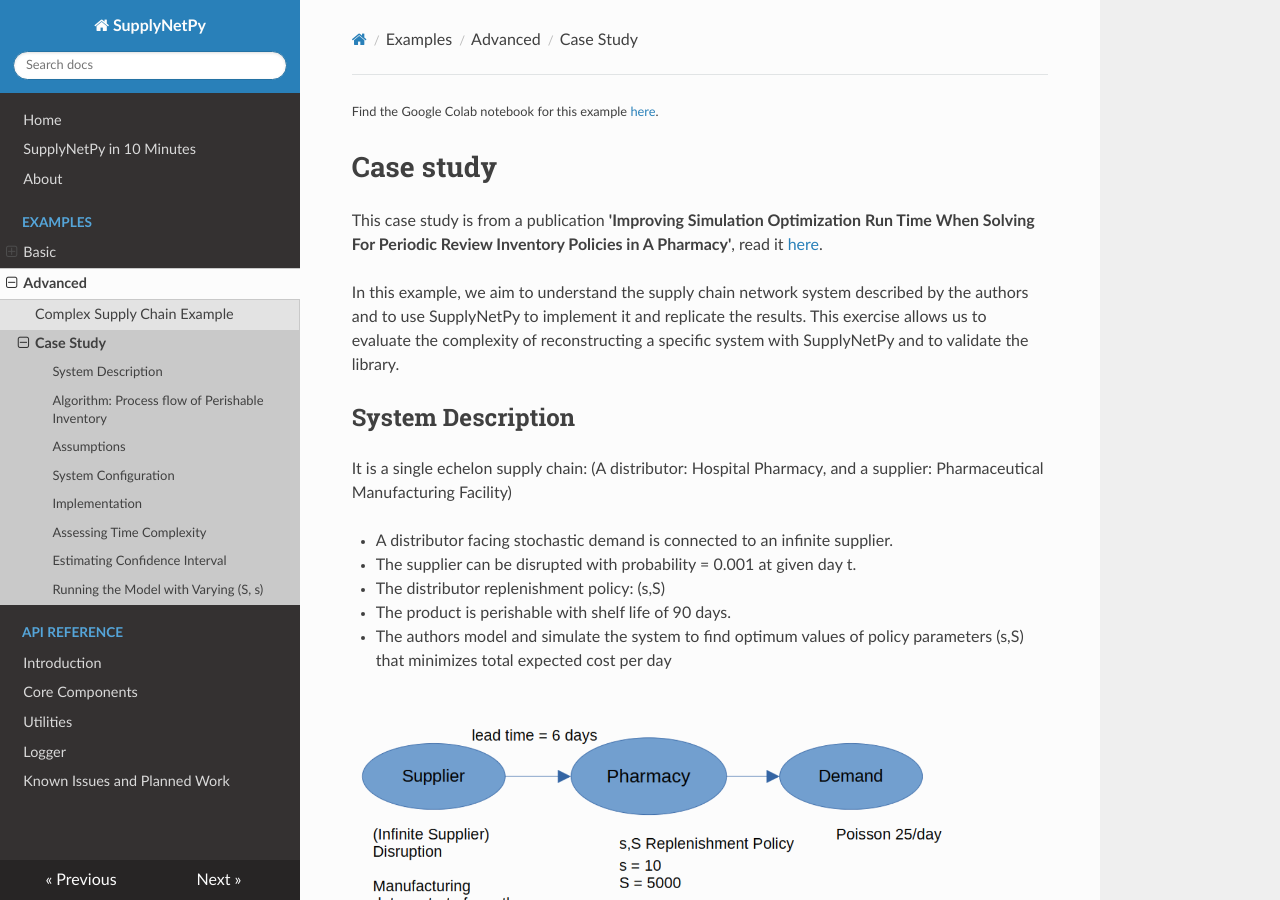
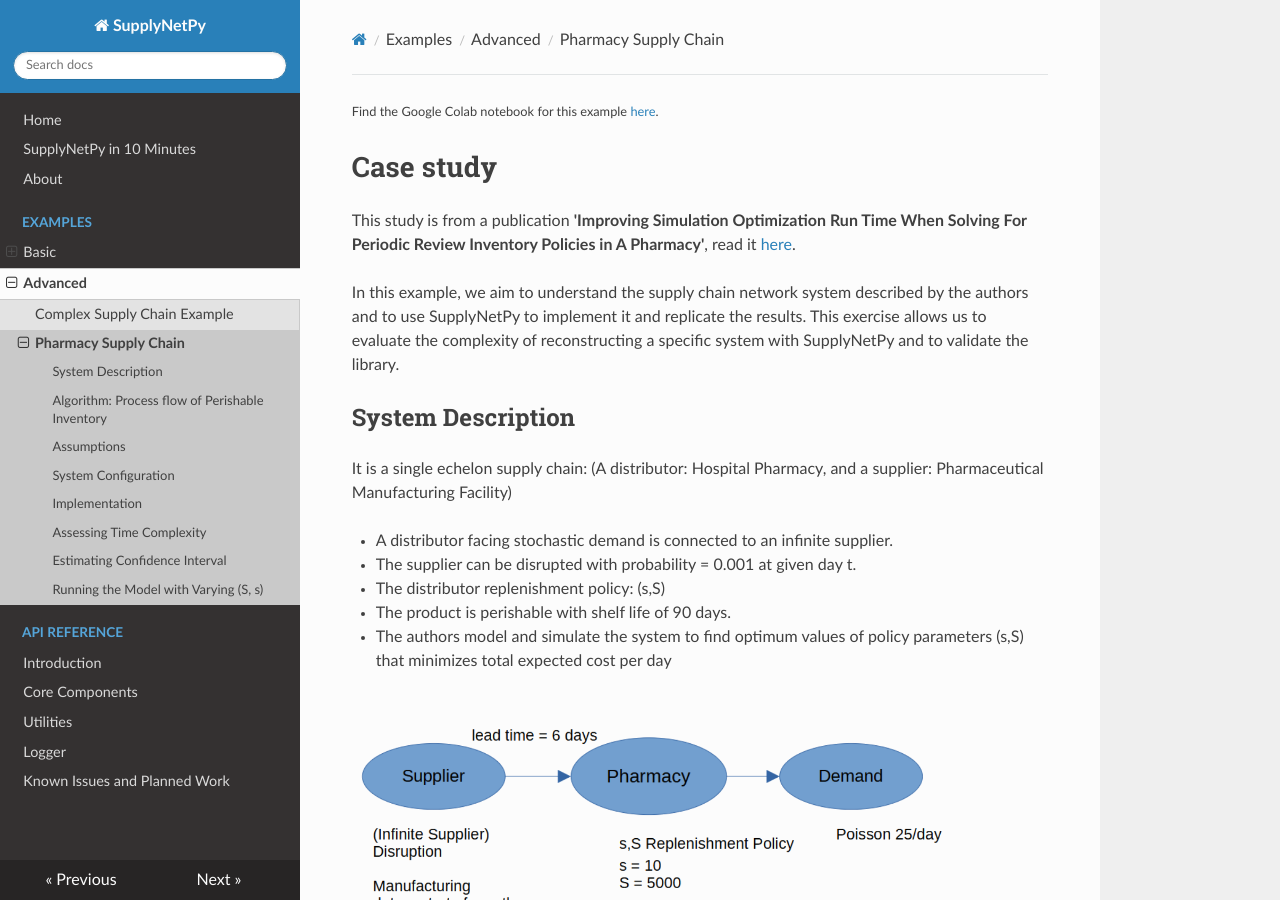
Before and after one commit to SupplyChainSimulation/SupplyNetPy, an MkDocs documentation site: the page built from docs/case_study_pharma.md, in a window 1280 px wide and 900 px high. Built offline with MkDocs 1.6.1, drawn with Linux system fonts in a browser that asks for light colours; nearby versions of some CDN libraries.

Commit message:
Minor changes.

```diff
--- a/docs/case_study_pharma.md
+++ b/docs/case_study_pharma.md
@@ -2,7 +2,7 @@
 
 # Case study
 
-This case study is from a publication __'Improving Simulation Optimization Run Time When Solving For Periodic Review Inventory Policies in A Pharmacy'__, read it [here](https://informs-sim.org/wsc21papers/232.pdf).
+This study is from a publication __'Improving Simulation Optimization Run Time When Solving For Periodic Review Inventory Policies in A Pharmacy'__, read it [here](https://informs-sim.org/wsc21papers/232.pdf).
 
 In this example, we aim to understand the supply chain network system described by the authors and to use SupplyNetPy to implement it and replicate the results. This exercise allows us to evaluate the complexity of reconstructing a specific system with SupplyNetPy and to validate the library.
 
--- a/mkdocs.yml
+++ b/mkdocs.yml
@@ -25,7 +25,7 @@ nav:
       - Estimating Safety Stock: safety_inv_est.md
     - Advanced:
       - Complex Supply Chain Example: example-complex.md
-      - Case Study: case_study_pharma.md
+      - Pharmacy Supply Chain: case_study_pharma.md
   - API Reference:
       - Introduction: api-reference/api-intro.md
       - Core Components: api-reference/api-ref-core.md
```
